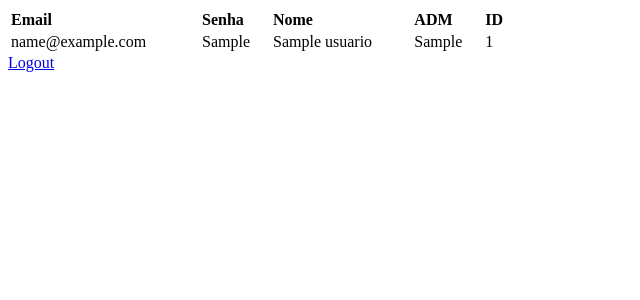
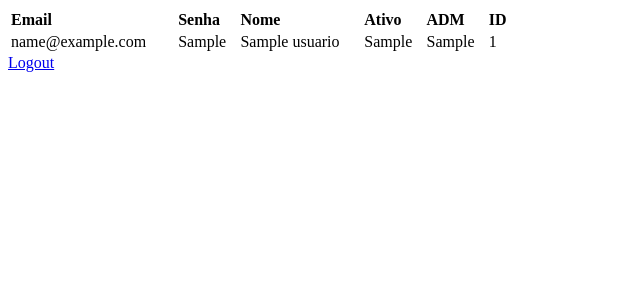
Before and after one commit to ThiPM/qcestetic, a PHP site: page /views/hiddenPage.php in a window 1280 px wide. Shown: the top 300 px of the page, without its empty margins (0-640 px from the left). Run offline with PHP 8.4, Linux system fonts and the light colour scheme; the visitor is signed in with stand-in values (Sample User, id 1); tables that the repository leaves empty or names only in its code hold one stand-in row (values such as "Sample post").

Commit message:
back(login)#2

```diff
--- a/Source/Database/Connect.php
+++ b/Source/Database/Connect.php
@@ -10,7 +10,7 @@ const OPTIONS = [
 ];
 
 try {
-  $conn = new PDO('mysql:host=localhost;dbname=bd_qcestetic','root', '', OPTIONS);
+  $conn = new PDO('mysql:host=localhost;dbname=hostdeprojetos_qcestetica','hostdeprojetos_trlsites', 'Cq)*wcLG=!6P', OPTIONS);
     $conn->setAttribute(PDO::ATTR_ERRMODE, PDO::ERRMODE_EXCEPTION);
 } catch(PDOException $e) {
     echo 'ERROR: ' . $e->getMessage();
--- a/views/hiddenPage.php
+++ b/views/hiddenPage.php
@@ -26,6 +26,7 @@
                         <td>Email</td>
                         <td>Senha</td>
                         <td>Nome</td>
+                        <td>Ativo</td>
                         <td>ADM</td>
                         <td>ID</td>
                     </tr>
@@ -44,6 +45,7 @@
                         <td><?php echo $usuarioAtual["email"]; ?></td>
                         <td><?php echo $usuarioAtual["senha"]; ?></td>
                         <td><?php echo $usuarioAtual["nome"]; ?></td>
+                        <td><?php echo $usuarioAtual["ativo"]; ?></td>
                         <td><?php echo $usuarioAtual["adm"]; ?></td>
                         <td><?php echo $usuarioAtual["id"]; ?></td>
                     </tr>
```
